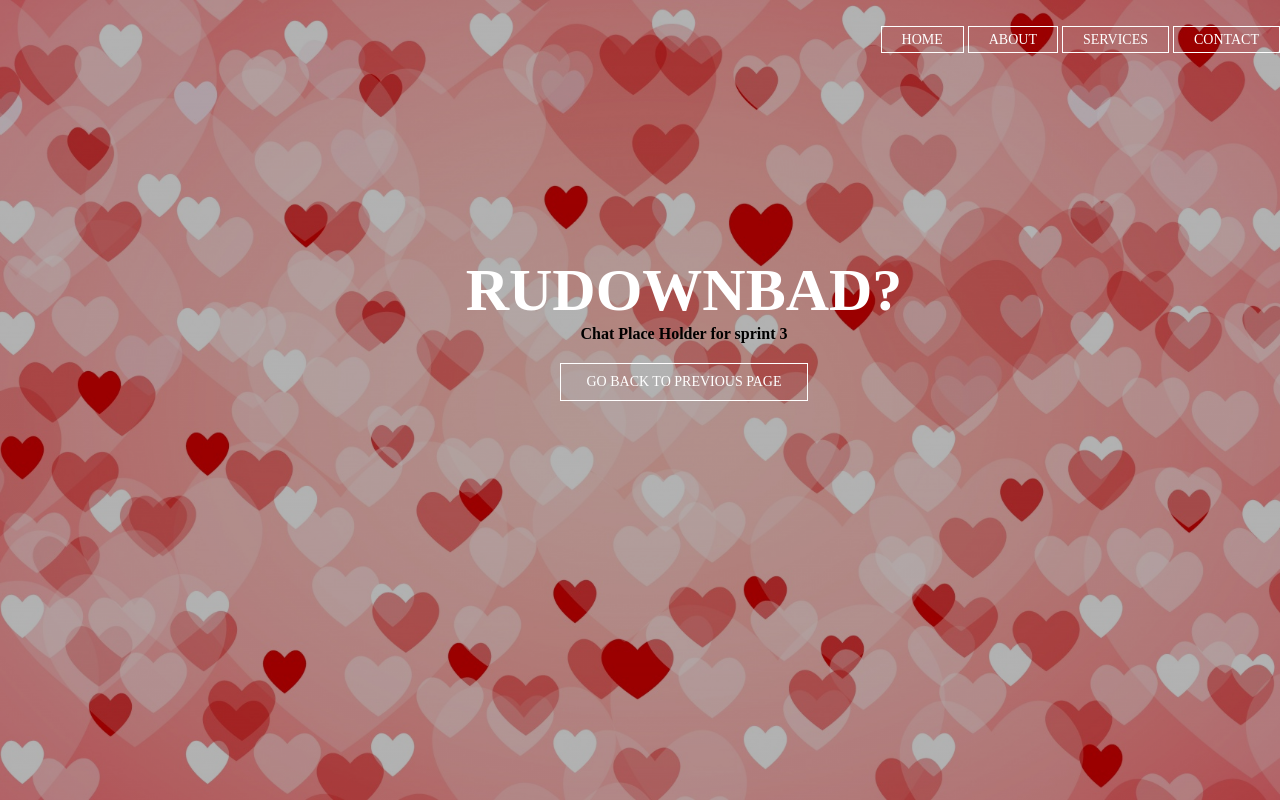
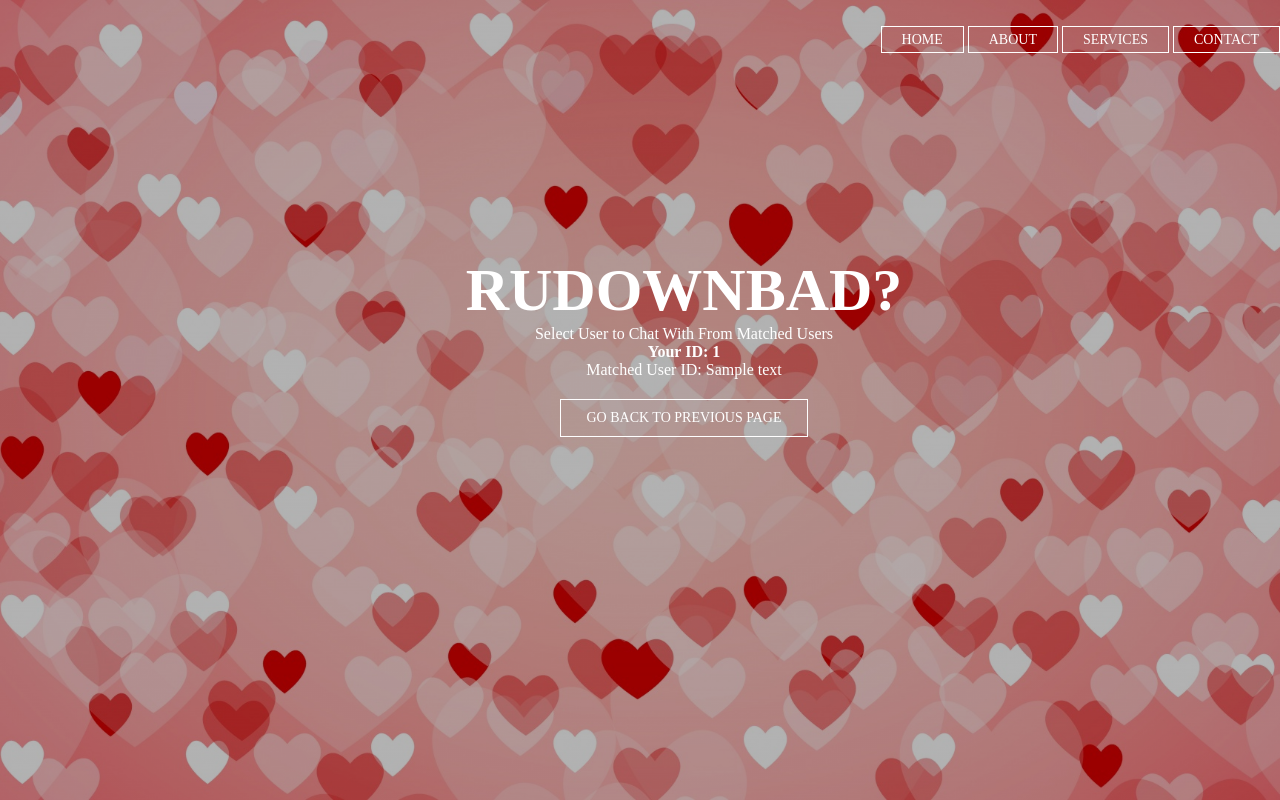
Before and after one commit to JackLowry/452MajorProject, a Flask app: template templates/chat.html in a window 1280 px wide. Run offline with Flask 2, Linux system fonts and the light colour scheme; the template is opened without the code that fills it: most values are stand-ins (such as "Sample title", 1, 10 or a date in 2020).

Commit message:
last changes Stanley

```diff
--- a/templates/chat.html
+++ b/templates/chat.html
@@ -16,7 +16,15 @@
 	</u1>
 		<div class ="welcome-text">
 			<h1>RUDownBad?</h1>
-            <b>Chat Place Holder for sprint 3</b>
+			<p style="color:white;"> Select User to Chat With From Matched Users</p>
+			{% for text in content %}
+
+			<h4><b style="color:white;">Your ID: {{ text[0] }}</b></h4>
+			<p style="color:white;">Matched User ID: {{ text[1]}}</p>
+
+
+			{% endfor %}
+
             <p><a href="{{ url_for('select') }}">Go Back To Previous Page</a>
 		</div>
 	</header>
```
Also changed, not shown: templates/profiles.html (+5 -2 lines).
